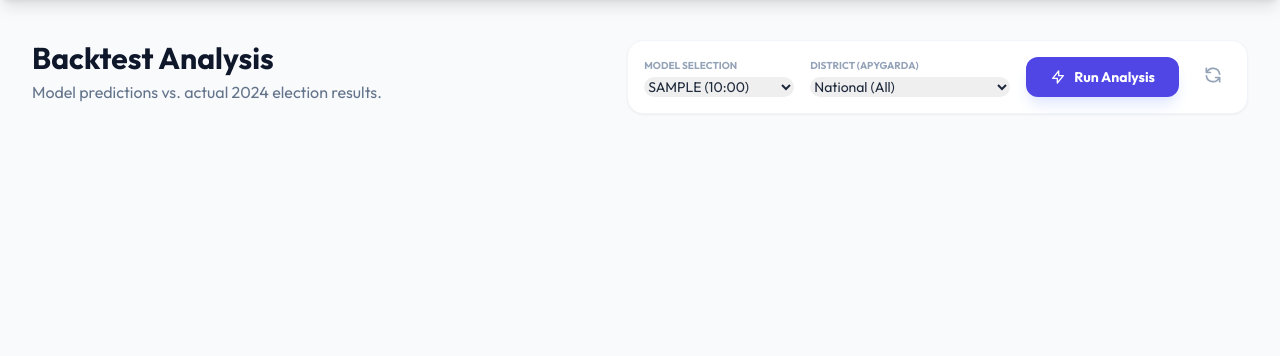
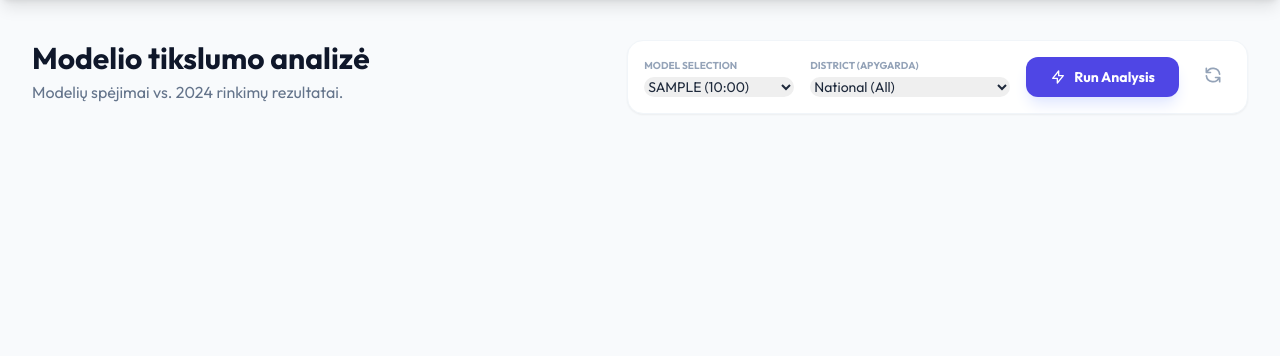
Before and after one commit to Neskanu/Rinkimu-Orakulas, a Flask app: page /dashboard/backtest in a window 1280 px wide. Shown: the part 64-420 px from the top of the page. Run offline with Flask 3, Linux system fonts and the light colour scheme; tables that the repository leaves empty hold one stand-in row (values such as "Sample post"); some libraries are stand-ins or nearby versions.

Commit message:
feat: add dashboard route and backtest template for election data visualization and ML inference

```diff
--- a/app/blueprints/dashboard/routes.py
+++ b/app/blueprints/dashboard/routes.py
@@ -191,7 +191,7 @@ def index():
     fig_bar.update_layout(
         template='plotly_white',
         margin=dict(l=10, r=40, t=50, b=20),
-        yaxis={'categoryorder': 'total ascending', 'showgrid': False},
+        yaxis={'categoryorder': 'total ascending', 'showgrid': False, 'showticklabels': True, 'title': '', 'side': 'right'},
         xaxis=dict(range=[0, max_share * 1.25], showgrid=True, gridcolor='rgba(0,0,0,0.05)'),
         showlegend=False,
         font=dict(family="Outfit, sans-serif")
@@ -331,19 +331,40 @@ def backtest():
                     scatter_json = json.dumps(fig_scatter, cls=plotly.utils.PlotlyJSONEncoder)
 
                     # Bar grafikas
-                    comp_df = party_agg.sort_values('ACTUAL', ascending=False).head(15).copy()
-                    comp_df = comp_df.melt(id_vars=['SARASO_PAVADINIMAS'],
-                                            value_vars=['ACTUAL', 'PREDICTED'],
-                                            var_name='Type', value_name='Share')
-                    fig_comp = px.bar(
-                        comp_df, x='Share', y='SARASO_PAVADINIMAS', color='Type',
-                        orientation='h', barmode='group',
-                        title=f"Actual vs Predicted — Top 15 Parties ({district_filter or 'National'})",
-                        labels={'Share': 'Vote Share', 'SARASO_PAVADINIMAS': 'Party'},
-                        color_discrete_map={'ACTUAL': '#6366f1', 'PREDICTED': '#f59e0b'}
+                    # 1. Pirmiausia sukuriame trumpus pavadinimus
+                    party_agg['SHORT_NAME'] = party_agg['SARASO_PAVADINIMAS'].apply(
+                        lambda x: x[:20] + '...' if len(str(x)) > 20 else x
                     )
-                    fig_comp.update_layout(template='plotly_white', margin=dict(l=200))
-                    comp_json = json.dumps(fig_comp, cls=plotly.utils.PlotlyJSONEncoder)
+
+                    # 2. Įtraukiame SHORT_NAME į melt ir Bar grafiką
+                    comp_df = party_agg.head(12).melt(id_vars=['SARASO_PAVADINIMAS', 'SHORT_NAME'], value_vars=['ACTUAL', 'PREDICTED'])
+                    fig_bar = px.bar(
+                        comp_df, x='value', y='SHORT_NAME', color='variable',
+                        hover_name='SARASO_PAVADINIMAS', # Iššokančiame lange rodysime pilną pavadinimą
+                        barmode='group', orientation='h', title="Top 12 partijų palyginimas",
+                        template='plotly_white', color_discrete_map={'ACTUAL': '#6366f1', 'PREDICTED': '#f59e0b'}
+                    )
+
+                    # 3. Padarome grafiko išvaizdą švaresnę ir perkeliame ašį
+                    fig_bar.update_layout(
+                        yaxis={
+                            'categoryorder':'total ascending',
+                            'title': '',
+                            'tickmode': 'linear',
+                            'side': 'right' # NAUJA: Perkeliame visus pavadinimus į dešinę
+                        },
+                        xaxis={'title': 'Balsų dalis (%)'},
+                        legend=dict(
+                            title="",
+                            orientation="h",
+                            yanchor="top", y=-0.15,
+                            xanchor="center", x=0.5
+                        ),
+                        # NAUJA: Suteikiame daug vietos dešinėje (r=150), o kairėje sumažiname (l=10)
+                        margin=dict(l=10, r=150, t=50, b=0)
+                    )
+
+                    comp_json = json.dumps(fig_bar, cls=plotly.utils.PlotlyJSONEncoder)
 
                     # Detalūs apygardų rezultatai
                     for dist in sorted(result_df['APYGARDOS_PAVADINIMAS'].unique()):
--- a/templates/dashboard/backtest.html
+++ b/templates/dashboard/backtest.html
@@ -6,12 +6,12 @@
     <!-- Header + Filters -->
     <div class="flex flex-col md:flex-row md:items-start justify-between gap-4">
         <div>
-            <h1 class="text-3xl font-bold text-slate-900">Backtest Analysis</h1>
-            <p class="text-slate-500 mt-1">Model predictions vs. actual 2024 election results.</p>
+            <h1 class="text-3xl font-bold text-slate-900">Modelio tikslumo analizė</h1>
+            <p class="text-slate-500 mt-1">Modelių spėjimai vs. 2024 rinkimų rezultatai.</p>
             {% if model_type_label and model_type_label != 'None' %}
             <span
                 class="inline-flex items-center mt-2 px-3 py-1 rounded-full text-xs font-bold bg-indigo-100 text-indigo-700">
-                Active model: {{ model_type_label | upper }}
+                Aktyvus modelis: {{ model_type_label | upper }}
             </span>
             {% endif %}
         </div>
```
